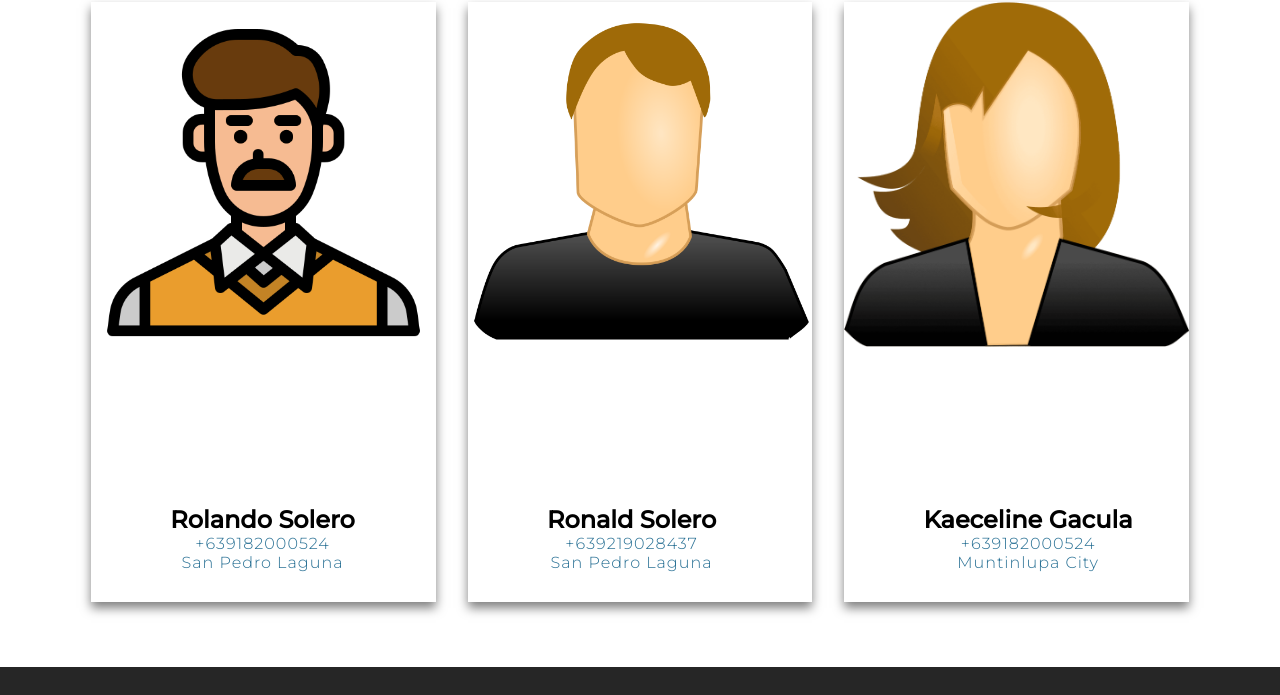
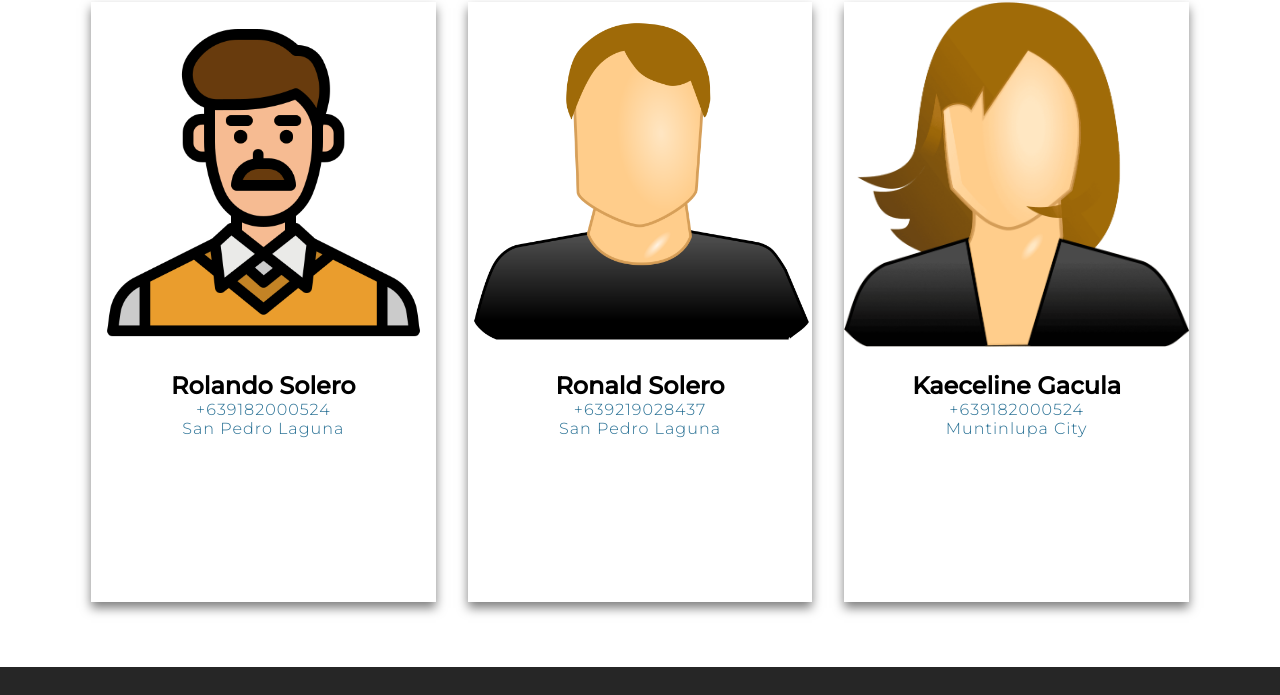
Before and after one commit to solero-andrei/Solero-Adrian_EFS2022_WebCV, a plain HTML site: page index.html in a window 1280 px wide. Shown: the part 4165-4860 px from the top of the page. Drawn offline with nearby package versions, Linux system fonts and the light colour scheme.

Commit message:
Final Output

```diff
--- a/style.css
+++ b/style.css
@@ -326,13 +326,10 @@ nav ul li a:hover{
     flex-grow: 1;
     margin: 0 auto;
     box-shadow: 0 6px 10px 0 rgba(0, 0, 0, 0.5);
-    cursor: pointer;
 }
 
 #reference .reference-information .information{
-    position: absolute;
-    bottom: 5%;
-    left: 23%;
+    padding: 20px;
 }
 
 .footer{
```
Also changed, not shown: Images/abstractBackground.jfif (deleted), Images/blueandwhite.jpg (deleted), Images/techBackground.jpg (deleted).
